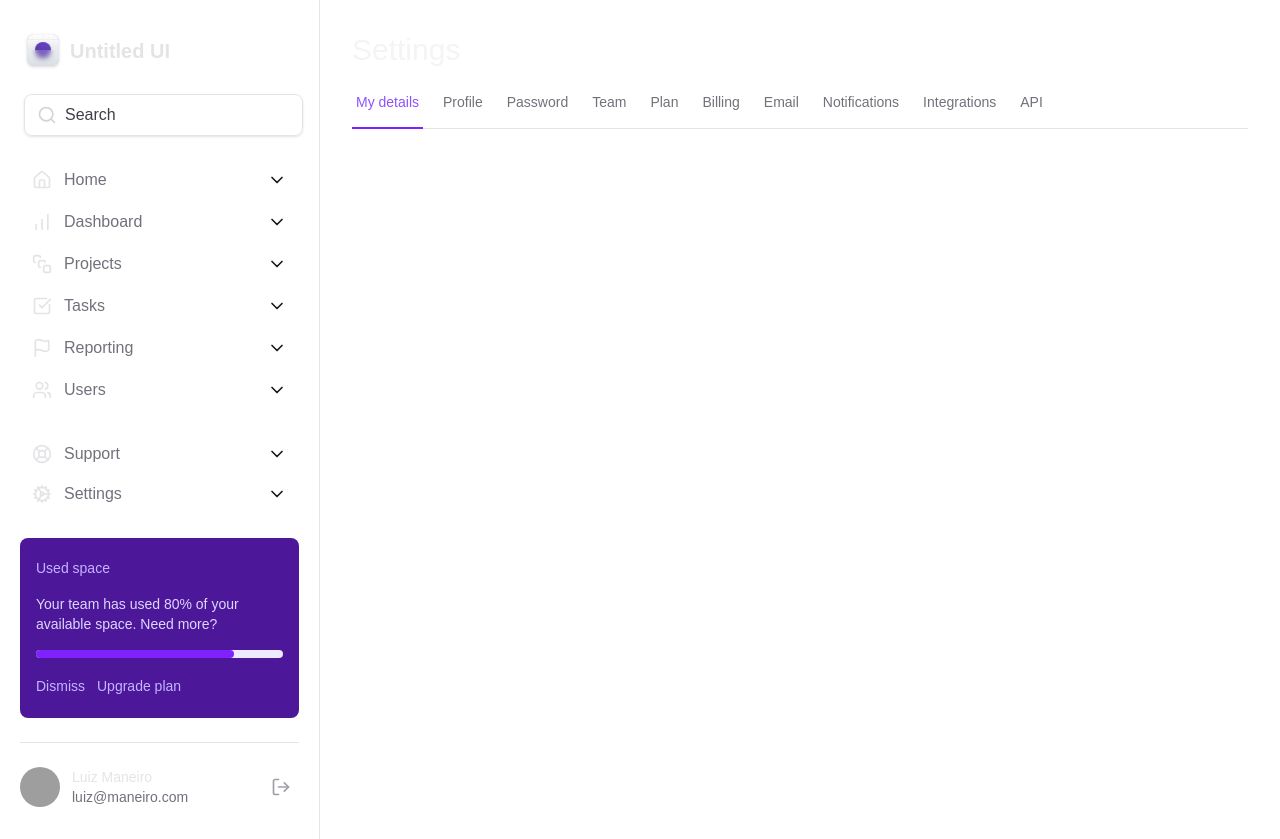
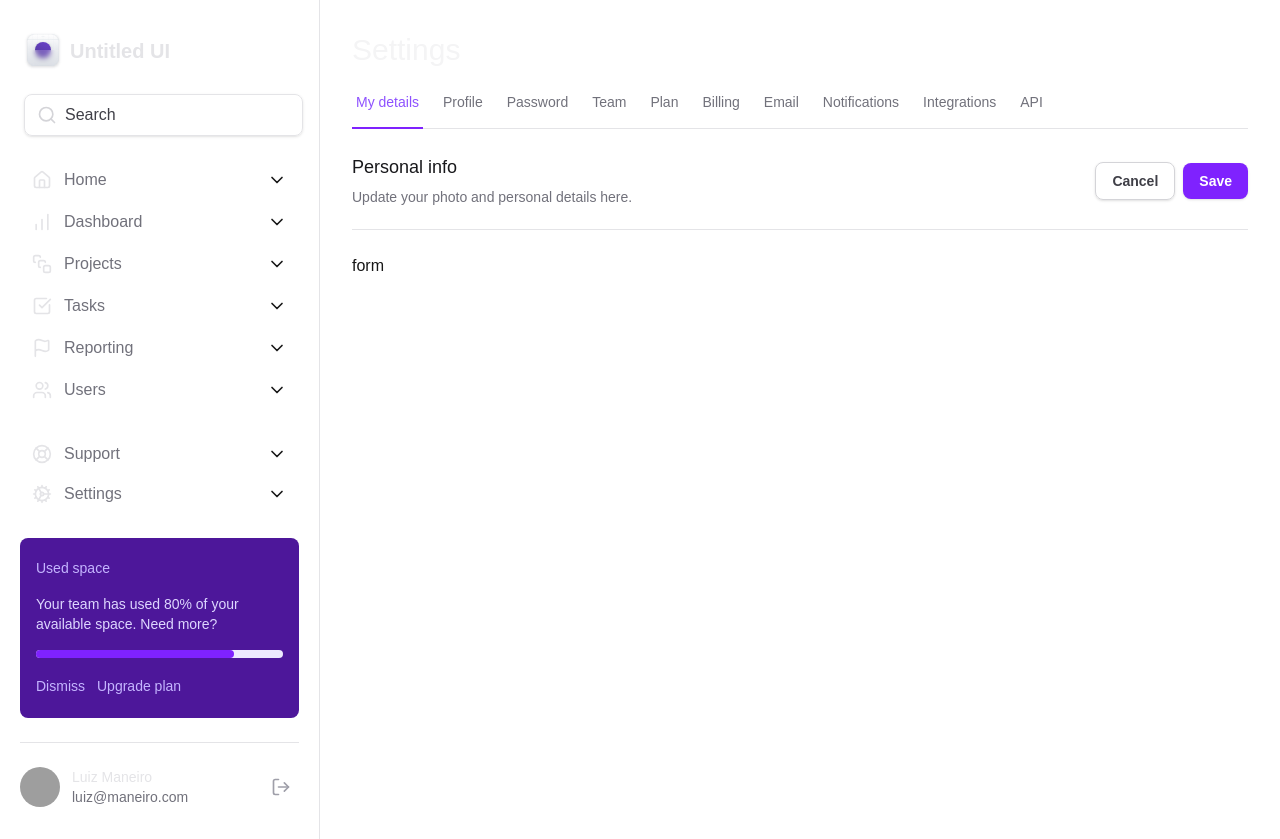
Before and after one commit to LuizHondo/tailwind-first-project, a Next.js app: page / in a window 1280 px wide. Built offline with nearby package versions, Linux system fonts and the light colour scheme; grey boxes are pictures that could not be loaded.

Commit message:
feat: added personal info section in 'my details' tab

```diff
--- a/app/page.tsx
+++ b/app/page.tsx
@@ -4,11 +4,38 @@ export default function Home() {
   return (
     <>
       <h1 className="text-3xl font-medium text-zinc-100">Settings</h1>
-      <SettingsTabs/>
+      <SettingsTabs />
       <div className="mt-6 flex flex-col">
-        <div className="flex items-center justify-between">
+        <div className="flex items-center justify-between border-b border-zinc-200 pb-5 dark:border-zinc-700">
+          <div className="space-y-1">
+            <h2 className="text-lg font-medium text-zinc-900 dark:text-zinc-100">
+              Personal info
+            </h2>
+            <span className="text-sm text-zinc-500 dark:text-zinc-400">
+              Update your photo and personal details here.
+            </span>
+          </div>
+          <div className="flex items-center gap-2">
+            <button
+              type="button"
+              className="rounded-lg border border-zinc-300 px-4 py-2 text-sm font-semibold text-zinc-700 shadow-sm hover:bg-zinc-50 dark:border-zinc-800 dark:text-zinc-300 dark:shadow-zinc-800 dark:hover:bg-zinc-900"
+            >
+              Cancel
+            </button>
+            <button
+              type="submit"
+              form="settings"
+              className="rounded-lg bg-violet-600 px-4 py-2 text-sm font-semibold text-white shadow-sm hover:bg-violet-700 dark:shadow-zinc-800"
+            >
+              Save
+            </button>
+          </div>
+        </div>
 
-        </div>
+        <form className="mt-6 flex w-full flex-col" id="settings">
+          {" "}
+          form
+        </form>
       </div>
     </>
   );
--- a/components/SettingsTabs/TabItem.tsx
+++ b/components/SettingsTabs/TabItem.tsx
@@ -1,23 +1,27 @@
-'use client'
+"use client";
 
-import * as Tabs from '@radix-ui/react-tabs'
-import { motion } from 'framer-motion'
+import * as Tabs from "@radix-ui/react-tabs";
+import { motion } from "framer-motion";
 
-export interface TabItemProps{
-  value: string
-  title: string
-  isSelected?: boolean
+export interface TabItemProps {
+  value: string;
+  title: string;
+  isSelected?: boolean;
 }
 
-export function TabItem({value, title, isSelected = false }:TabItemProps){
-  return(
-        <Tabs.Trigger value={value} className='relative px-1 pb-4 text-sm font-medium  dark:text-zinc-300 text-zinc-500 hover:text-violet-400 data-[state=active]:text-violet-500'>
-          <span>{title}</span>
-          {
-            isSelected && (
-              <motion.div layoutId='activeTab' className='absolute -bottom-px right-0 left-0 h-0.5 bg-violet-600'></motion.div>
-            )
-          }
-        </Tabs.Trigger>
-  )
+export function TabItem({ value, title, isSelected = false }: TabItemProps) {
+  return (
+    <Tabs.Trigger
+      value={value}
+      className="relative px-1 pb-4 text-sm font-medium text-zinc-500 hover:text-violet-400 data-[state=active]:text-violet-500 dark:text-zinc-300"
+    >
+      <span>{title}</span>
+      {isSelected && (
+        <motion.div
+          layoutId="activeTab"
+          className="absolute right-0 -bottom-px left-0 h-0.5 bg-violet-600"
+        ></motion.div>
+      )}
+    </Tabs.Trigger>
+  );
 }
--- a/components/SettingsTabs/index.tsx
+++ b/components/SettingsTabs/index.tsx
@@ -1,25 +1,49 @@
-'use client'
+"use client";
 
-import * as Tabs from '@radix-ui/react-tabs'
-import { TabItem } from './TabItem'
-import { useState } from 'react'
+import * as Tabs from "@radix-ui/react-tabs";
+import { TabItem } from "./TabItem";
+import { useState } from "react";
 
-export function SettingsTabs(){
-  const [currentTab,setCurrentTab] = useState('tab1')
-  return(
-      <Tabs.Root value={currentTab} onValueChange={setCurrentTab}>
-        <Tabs.List className='mt-6 flex text-nowrap items-center gap-4 border-b border-zinc-200'>
-          <TabItem value="tab1" title='My details'isSelected={currentTab == "tab1" }/>
-          <TabItem value="tab2" title='Profile'isSelected={currentTab == "tab2" }/>
-          <TabItem value="tab3" title='Password'isSelected={currentTab == "tab3" }/>
-          <TabItem value="tab4" title='Team'isSelected={currentTab == "tab4" }/>
-          <TabItem value="tab5" title='Plan'isSelected={currentTab == "tab5" }/>
-          <TabItem value="tab6" title='Billing'isSelected={currentTab == "tab6" }/>
-          <TabItem value="tab7" title='Email'isSelected={currentTab == "tab7" }/>
-          <TabItem value="tab8" title='Notifications'isSelected={currentTab == "tab8" }/>
-          <TabItem value="tab9" title='Integrations'isSelected={currentTab == "tab9" }/>
-          <TabItem value="tab10" title='API'isSelected={currentTab == "tab10" }/>
-        </Tabs.List>
-      </Tabs.Root>
-  )
+export function SettingsTabs() {
+  const [currentTab, setCurrentTab] = useState("tab1");
+  return (
+    <Tabs.Root value={currentTab} onValueChange={setCurrentTab}>
+      <Tabs.List className="mt-6 flex items-center gap-4 border-b border-zinc-200 text-nowrap dark:border-zinc-700">
+        <TabItem
+          value="tab1"
+          title="My details"
+          isSelected={currentTab == "tab1"}
+        />
+        <TabItem
+          value="tab2"
+          title="Profile"
+          isSelected={currentTab == "tab2"}
+        />
+        <TabItem
+          value="tab3"
+          title="Password"
+          isSelected={currentTab == "tab3"}
+        />
+        <TabItem value="tab4" title="Team" isSelected={currentTab == "tab4"} />
+        <TabItem value="tab5" title="Plan" isSelected={currentTab == "tab5"} />
+        <TabItem
+          value="tab6"
+          title="Billing"
+          isSelected={currentTab == "tab6"}
+        />
+        <TabItem value="tab7" title="Email" isSelected={currentTab == "tab7"} />
+        <TabItem
+          value="tab8"
+          title="Notifications"
+          isSelected={currentTab == "tab8"}
+        />
+        <TabItem
+          value="tab9"
+          title="Integrations"
+          isSelected={currentTab == "tab9"}
+        />
+        <TabItem value="tab10" title="API" isSelected={currentTab == "tab10"} />
+      </Tabs.List>
+    </Tabs.Root>
+  );
 }
--- a/components/Sidebar/index.tsx
+++ b/components/Sidebar/index.tsx
@@ -20,9 +20,9 @@ export function Sidebar() {
       <Logo />
       <InputRoot>
         <InputPrefix>
-          <Search className="h-5 w-5 text-zinc-300"/>
+          <Search className="h-5 w-5 text-zinc-300" />
         </InputPrefix>
-        <InputControl placeholder="Search"/>
+        <InputControl placeholder="Search" />
       </InputRoot>
       <nav className="w-full space-y-0.5">
         <NavItem title="Home" icon={Home} />
```
Also changed, not shown: components/Input.tsx (+14 -15 lines).
